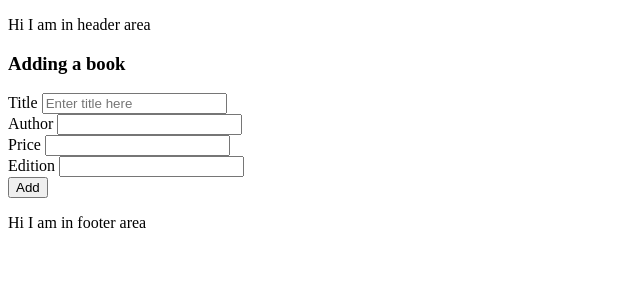
After one commit to Fhma/DemoProject, a Django app: page /addBook in a window 1280 px wide. The commit adds this page. Shown: the top 300 px of the page, without its empty margins (0-640 px from the left). Run offline with Django 4.2, Linux system fonts and the light colour scheme.

Commit message:
part 1 of lecture 9

```diff
--- a/apps/bookmodule/urls.py
+++ b/apps/bookmodule/urls.py
@@ -4,6 +4,8 @@ from apps.bookmodule import views
 urlpatterns = [
     path('', views.index, name='index'),
     path('books', views.books, name = "books"),
-    path('book/<int:bId>', views.book),
+    path('book/<int:bId>', views.book, name="book"),
+    path('addBook', views.addBook, name='addBook'),
+    path('updateBook/<int:bId>', views.updateBook, name="updateBook"),
     path('filterbooks', views.filterbooks, name="filterbooks")
 ]
--- a/apps/bookmodule/views.py
+++ b/apps/bookmodule/views.py
@@ -6,9 +6,38 @@ def index(request):
 	return render(request, 'bookmodule/index.html')
 
 def books(request):
-    books = Book.objects.filter(price__lte = 100).order_by('-price')
-    print(str(len(books)))
+    books = Book.objects.all()
     return render(request, 'bookmodule/bookList.html', {'books': books})
+
+def book(request, bId): # read/sgiw/disply
+    obj = Book.objects.get(id = bId)
+    return render(request, 'bookmodule/book.html', {'book':obj})
+
+def addBook(request):
+    if request.method == 'POST':
+        titleval = request.POST.get('title')
+        authorval = request.POST.get('author')
+        priceval = request.POST.get('price')
+        editionval = request.POST.get('edition')
+        obj = Book(title= titleval, author = authorval, price = priceval, edition = editionval)
+        obj.save()
+        return redirect('book', bId = obj.id )
+    return render(request, "bookmodule/addBook.html", {})
+
+def updateBook(request, bId):
+    obj = Book.objects.get(id = bId)
+    if request.method == 'POST':
+        titleval = request.POST.get('title')
+        authorval = request.POST.get('author')
+        priceval = request.POST.get('price')
+        editionval = request.POST.get('edition')
+        obj.title = titleval
+        obj.author=authorval
+        obj.price = priceval
+        obj.edition = editionval
+        obj.save()
+        return redirect('book', bId = obj.id )
+    return render(request, "bookmodule/updateBook.html", {'obj':obj})
 
 def filterbooks(request):
 
@@ -33,17 +62,3 @@ def filterbooks(request):
             if contained: newBooks.append(item)
         return render(request, 'bookmodule/bookList.html', {'books':newBooks})
     return render(request, 'bookmodule/search.html', {})
-
-def book(request, bId):
-
-    book1 = {'id':12344321, 'title':'Continuous Delivery', 'author':'J. Humble and D. Farley'}
-    book2 = {'id':56788765, 'title':'Reversing: Secrets of Reverse Engineering', 'author':'E. Eilam'}
-
-    targetBook = None
-    if book1['id'] == bId: targetBook = book1
-    if book2['id'] == bId: targetBook = book2
-
-    if targetBook == None: return redirect('/books')
-
-    context = {'book':targetBook} # book is the variable name accessible by template
-    return render(request, 'bookmodule/book.html', context)
--- /dev/null
+++ b/apps/templates/bookmodule/addBook.html
@@ -0,0 +1,24 @@
+{% extends "layouts/base.html" %}
+{% block stylesheets%}
+{% endblock stylesheets%}
+{% block title %} Adding a book {% endblock %}
+
+{% block content %}
+<h3>Adding a book</h3>
+<form method="post">
+    {% csrf_token %}
+    <label for="title">Title</label>
+    <input type="text" id="title" name="title" placeholder="Enter title here" />
+    <br>
+    <label for="author">Author</label>
+    <input type="text" id="author" name = 'author' />
+    <br>
+    <label for="price">Price</label>
+    <input type="number" id="price" name ='price' />
+    <br>
+    <label for="edition">Edition</label>
+    <input type="number" id="edition"  name='edition' />
+    <br>
+    <button type="submit">Add</button>
+</form>
+{% endblock content %}
```
Also changed, not shown: apps/templates/bookmodule/book.html (+0 -14 lines), apps/templates/bookmodule/updateBook.html (added, +24 -0 lines).
